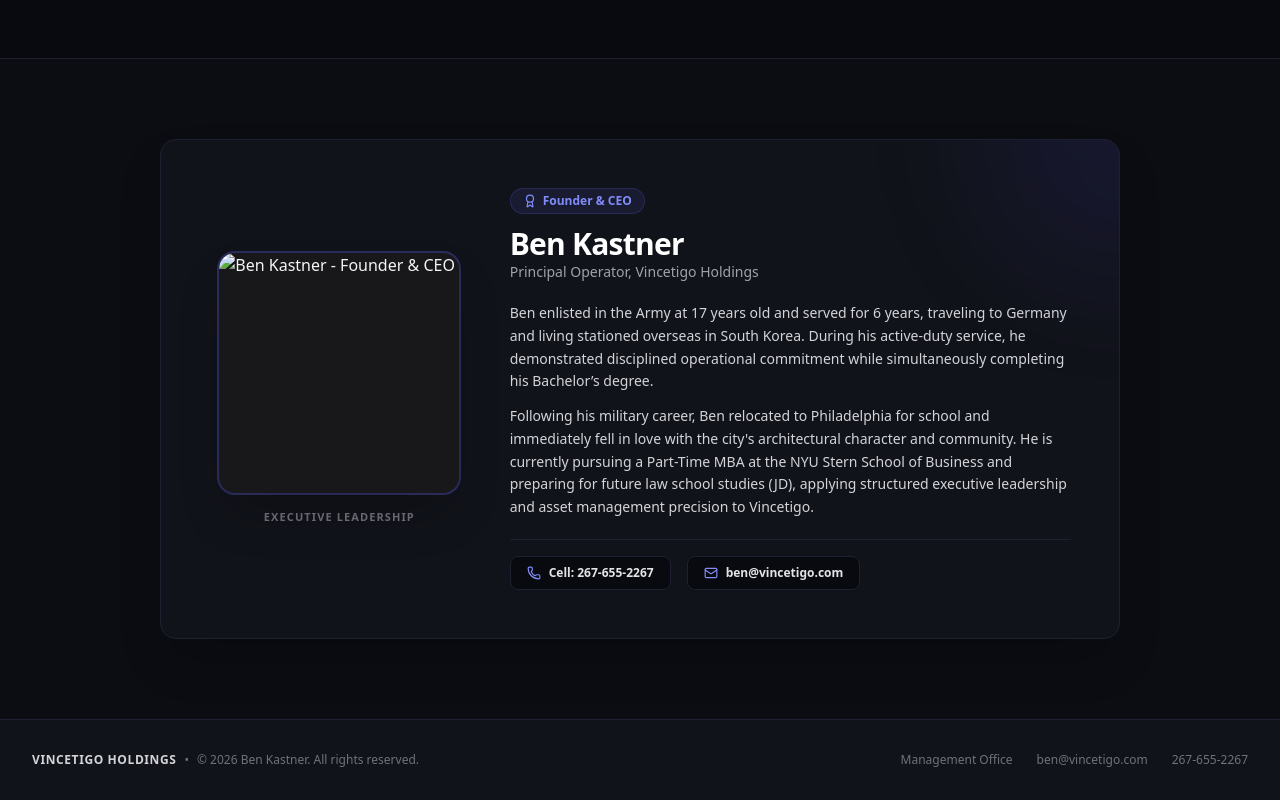
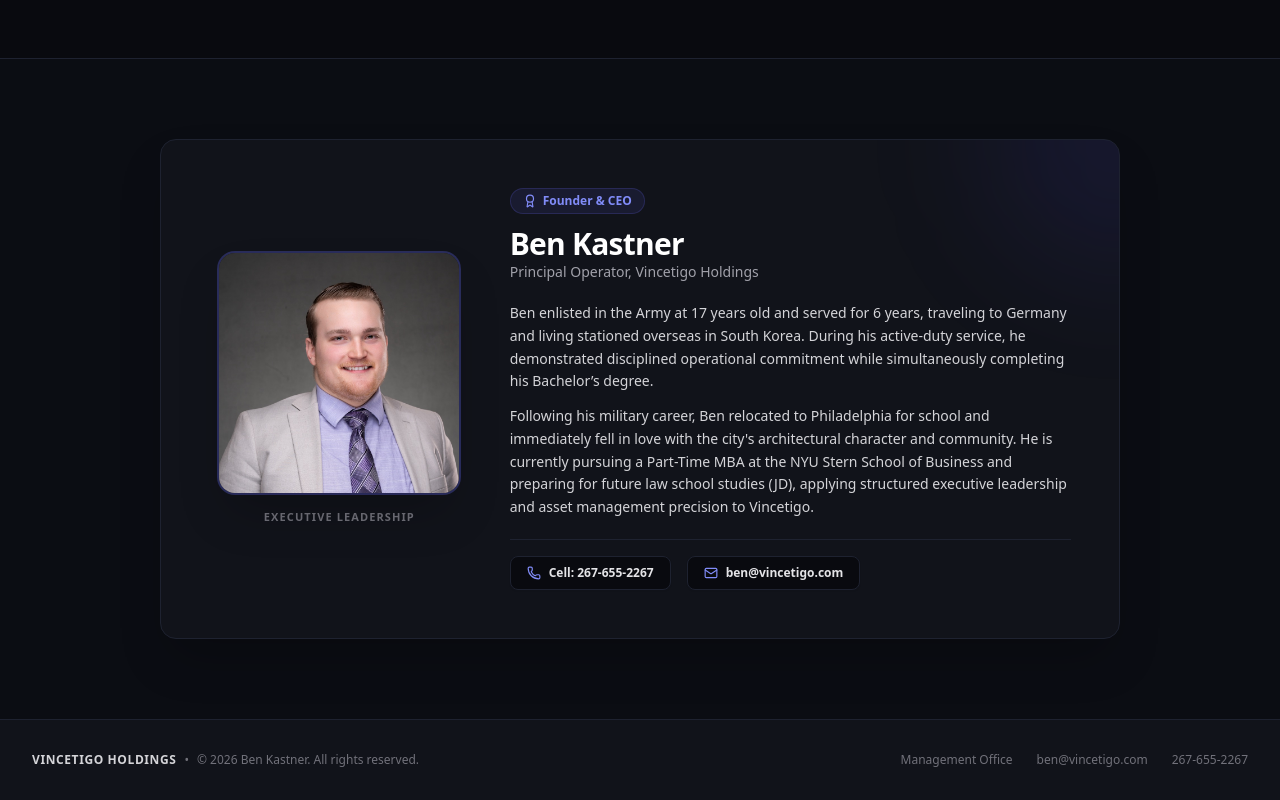
Before and after one commit to benjaminpaulkastner-cpu/vincetigo-portal, a plain HTML site: page untitled folder/website4.html in a window 1280 px wide. Shown: the part 1188-1988 px from the top of the page. Drawn offline with nearby package versions, Linux system fonts and the light colour scheme; files whose address does not match are found by name.

Commit message:
Update website4.html

```diff
--- a/untitled folder/website4.html
+++ b/untitled folder/website4.html
@@ -171,7 +171,7 @@
             <div class="md:col-span-4 flex flex-col items-center">
               <div class="w-56 h-56 sm:w-60 sm:h-60 rounded-2xl overflow-hidden ring-2 ring-indigo-500/30 shadow-2xl bg-zinc-900 relative">
                 <img
-                  src="file:///Users/ben/Desktop/untitled%20folder/headshot.jpg"
+                  src="file:///Users/ben/Desktop/untitled%20folder/headshot.jpeg"
                   alt="Ben Kastner - Founder & CEO"
                   class="w-full h-full object-cover object-[50%_15%]"
                 />
```
